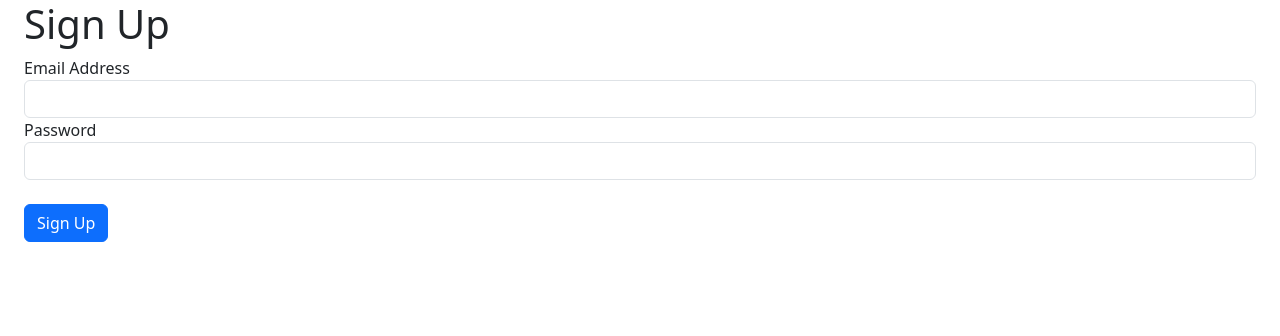
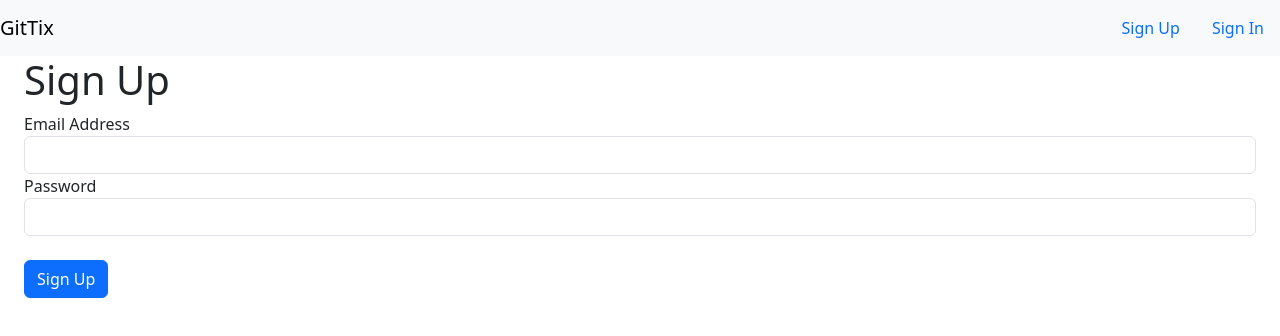
Before and after one commit to Chriszao/ticketing, a Next.js app in the folder client/: page /auth/signup in a window 1280 px wide. Shown: the top 336 px of the page. Built offline with nearby package versions, Linux system fonts and the light colour scheme; no server answers.

Commit message:
feat: finish auth flow in client side

```diff
--- /dev/null
+++ b/client/src/@types/get-initial-props.ts
@@ -0,0 +1,9 @@
+import { NextComponentType, NextPageContext } from "next";
+import { NextIncomingMessage } from "next/dist/server/request-meta";
+
+export type GetInitialPropsContext = NextPageContext & {
+  ctx: {
+    req: NextIncomingMessage & { cookies: Partial<{ [key: string]: string }> };
+  };
+  Component: NextComponentType<NextPageContext>;
+};
--- a/client/src/api/build-client.ts
+++ b/client/src/api/build-client.ts
@@ -14,6 +14,6 @@ export function buildClient({ req }: BuildClientProps): AxiosInstance {
       typeof window === "undefined"
         ? "http://ingress-nginx-controller.ingress-nginx.svc.cluster.local"
         : "/",
-    headers: req.headers,
+    headers: req?.headers,
   });
 }
--- /dev/null
+++ b/client/src/compnents/header.tsx
@@ -0,0 +1,32 @@
+import { CurrentUser } from "@/pages/_app";
+import Link from "next/link";
+
+export default function Header({ currentUser }: { currentUser: CurrentUser }) {
+  const links = (
+    [
+      !currentUser && { label: "Sign Up", href: "/auth/signup" },
+      !currentUser && { label: "Sign In", href: "/auth/signin" },
+      currentUser && { label: "Sign Out", href: "/auth/signout" },
+    ].filter((linkConfig) => linkConfig) as { label: string; href: string }[]
+  ).map(({ label, href }) => {
+    return (
+      <li key={href} className="nav-item">
+        <Link className="nav-link" href={href}>
+          {label}
+        </Link>
+      </li>
+    );
+  });
+
+  return (
+    <nav className="navbar navbar-light bg-light">
+      <Link className="navbar-brand" href="/">
+        GitTix
+      </Link>
+
+      <div className="d-flex justify-content-end">
+        <ul className="nav d-flex align-items-center">{links}</ul>
+      </div>
+    </nav>
+  );
+}
--- a/client/src/pages/_app.tsx
+++ b/client/src/pages/_app.tsx
@@ -1,6 +1,49 @@
+import { GetInitialPropsContext } from "@/@types/get-initial-props";
+import { buildClient } from "@/api/build-client";
+import Header from "@/compnents/header";
 import "bootstrap/dist/css/bootstrap.css";
+import { NextPageContext } from "next";
 import type { AppProps } from "next/app";
 
-export default function App({ Component, pageProps }: AppProps) {
-  return <Component {...pageProps} />;
+export type CurrentUser = {
+  id: string;
+  email: string;
+} | null;
+
+export default function App({
+  Component,
+  pageProps,
+  currentUser,
+}: AppProps & { currentUser: CurrentUser }) {
+  return (
+    <div>
+      <Header currentUser={currentUser} />
+      <Component {...pageProps} />
+    </div>
+  );
 }
+
+App.getInitialProps = async (context: GetInitialPropsContext) => {
+  const client = buildClient(context.ctx);
+
+  let currentUser: { currentUser: CurrentUser } | null = null;
+  let pageProps = {};
+
+  try {
+    const { data } = await client.get<{ currentUser: CurrentUser }>(
+      "api/users/currentUser",
+    );
+
+    if (context.Component.getInitialProps) {
+      pageProps = await context.Component.getInitialProps(
+        context.ctx as unknown as NextPageContext,
+      );
+    }
+
+    currentUser = data;
+  } catch (error) {
+    console.log("ERROR: ", (error as Error).message);
+  }
+
+  return { pageProps, ...currentUser };
+};
--- a/client/src/pages/index.tsx
+++ b/client/src/pages/index.tsx
@@ -1,10 +1,6 @@
 import { GetServerSideProps, InferGetServerSidePropsType } from "next";
 import { buildClient } from "@/api/build-client";
-
-type CurrentUser = {
-  id: string;
-  email: string;
-} | null;
+import { CurrentUser } from "./_app";
 
 export default function Home({
   currentUser,
```
Also changed, not shown: client/src/pages/auth/signout.tsx (added, +18 -0 lines).
